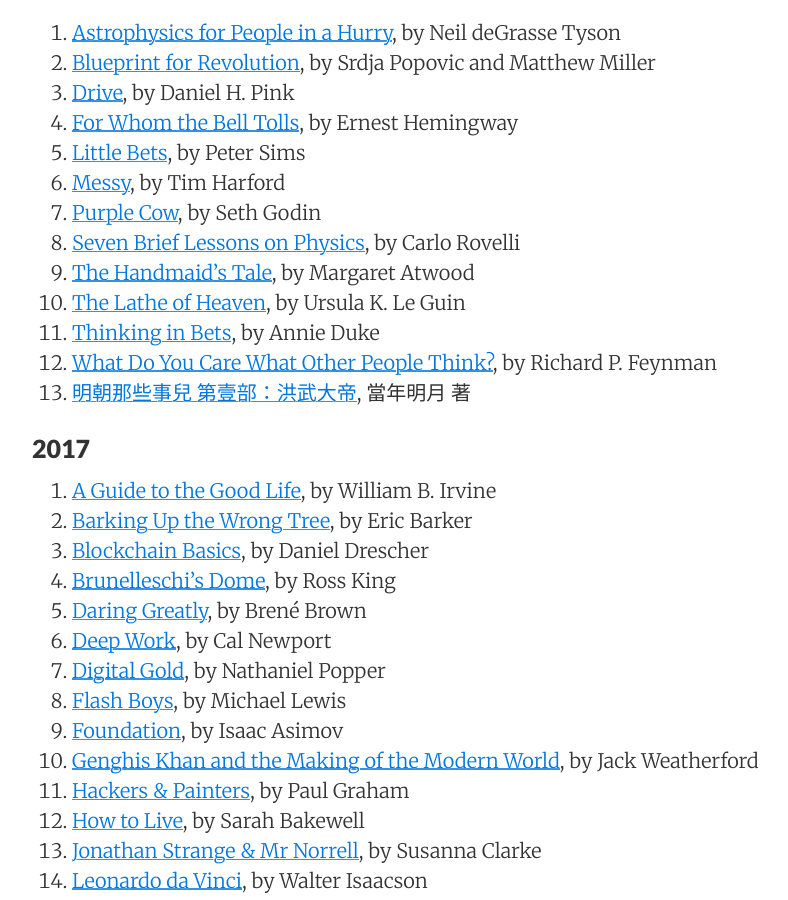
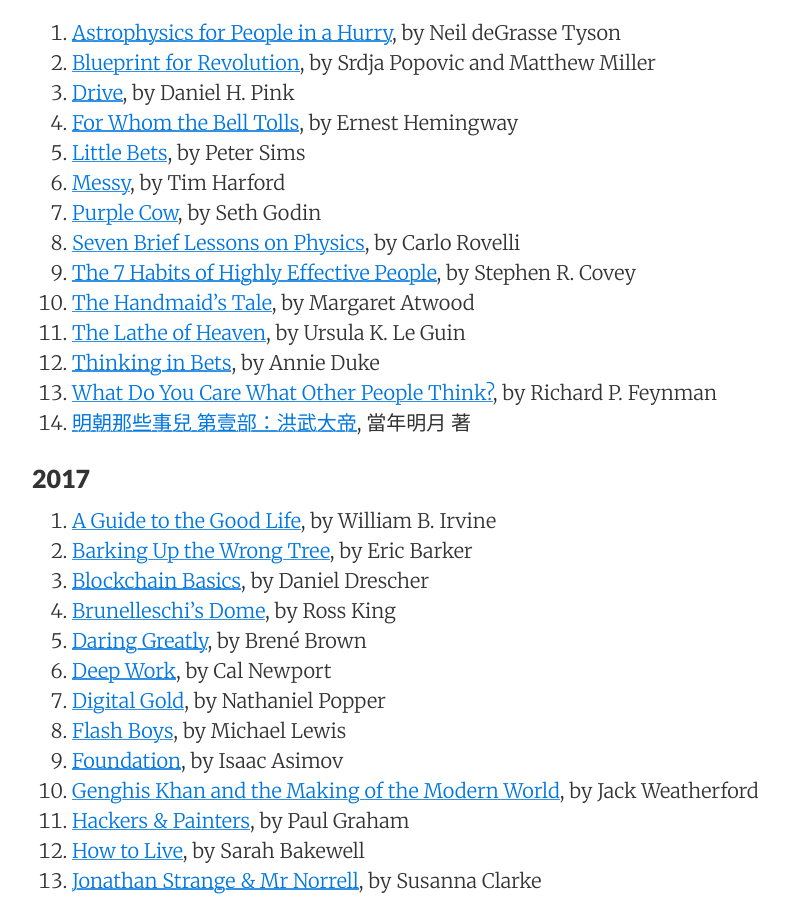
Before and after one commit to sewardlee337/sewardlee337.github.io, a Jekyll site: the page built from readinglist.md, in a window 1280 px wide and 900 px high, scrolled down 530 px. Shown: the whole window, without its empty margins (188-976 px from the left). Built offline with Jekyll 4.4.1, drawn with Linux system fonts in a browser that asks for light colours; nearby versions of some CDN libraries.

Commit message:
Update reading list

```diff
--- a/readinglist.md
+++ b/readinglist.md
@@ -26,6 +26,7 @@ _"My alma mater was books, a good library... I could spend the rest of my life r
 1. [Messy](http://amzn.to/2sRnL4V), by Tim Harford
 1. [Purple Cow](http://amzn.to/2FJagao), by Seth Godin
 1. [Seven Brief Lessons on Physics](http://amzn.to/2HIJakn), by Carlo Rovelli
+1. [The 7 Habits of Highly Effective People](https://amzn.to/2G2BD2y), by Stephen R. Covey
 1. [The Handmaid's Tale](http://amzn.to/2EN9njX), by Margaret Atwood
 1. [The Lathe of Heaven](http://amzn.to/2CHHKmi), by Ursula K. Le Guin
 1. [Thinking in Bets](http://amzn.to/2CHI70a), by Annie Duke
```
